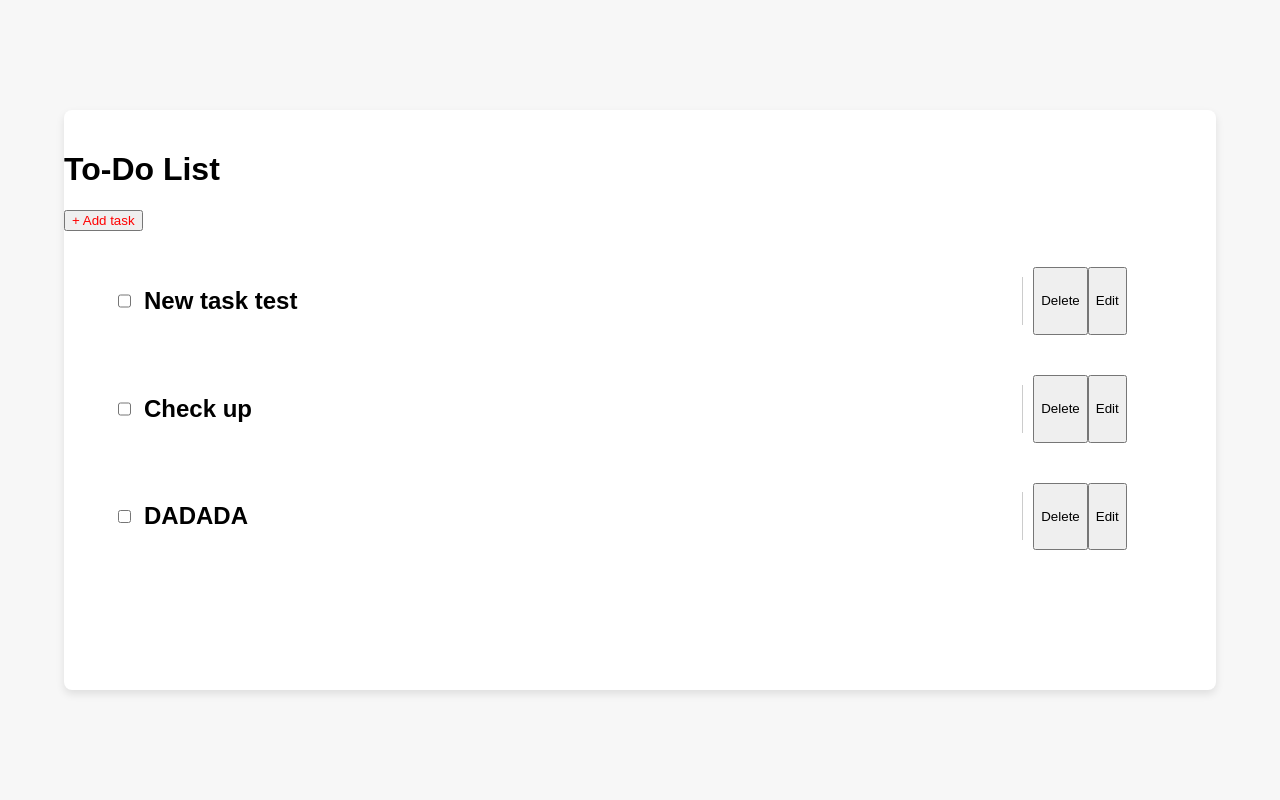
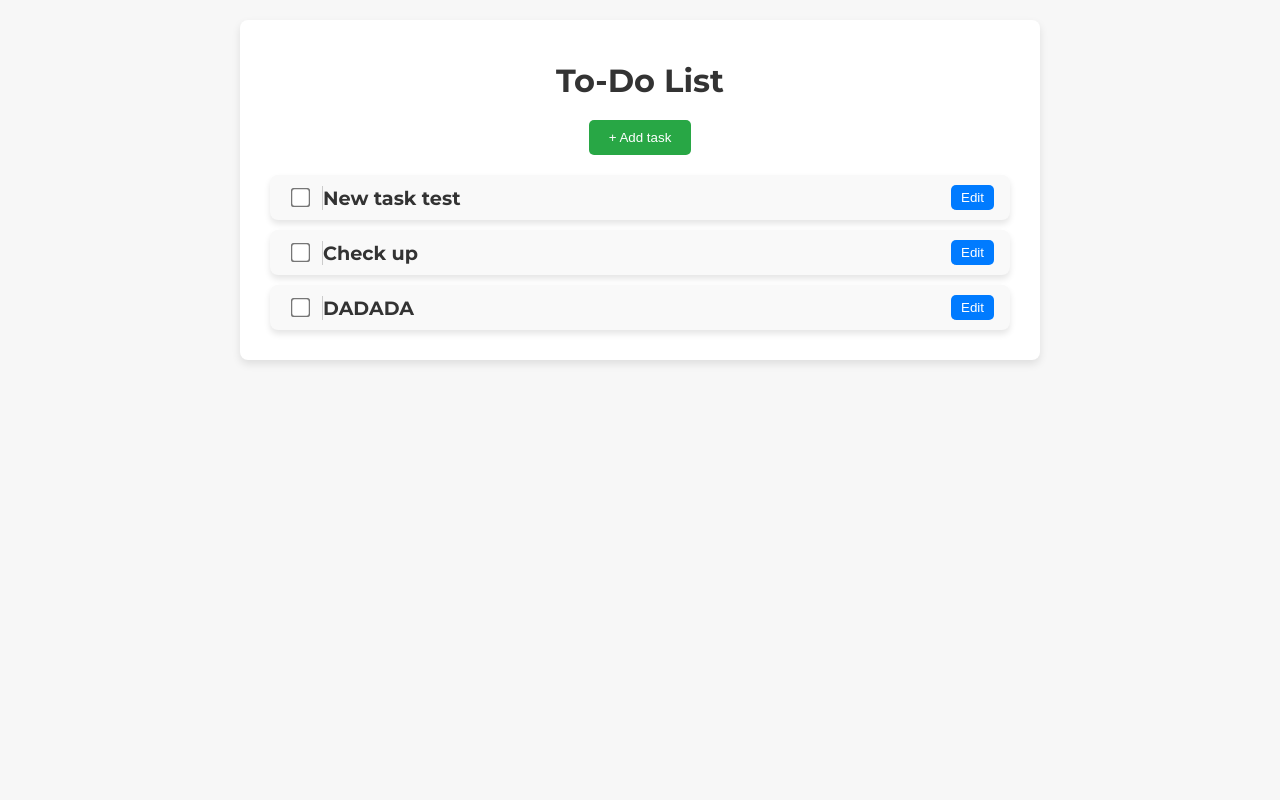
Before and after one commit to d0hnik/to-do-fast-api, a FastAPI app: page / in a window 1280 px wide. Run offline with FastAPI, Linux system fonts and the light colour scheme.

Commit message:
Added: - Deleting, editing and marking complete tasks - Some kind of design
ToDo:
- Add users login
- Database tweaks

```diff
--- a/database.py
+++ b/database.py
@@ -1,8 +1,7 @@
 from sqlalchemy import create_engine
-from sqlalchemy.ext.declarative import declarative_base
-from sqlalchemy.orm import sessionmaker
+from sqlalchemy.orm import declarative_base, sessionmaker
 
-SQLALCHEMY_DATABASE_URI = 'sqlite:///../task.db'
+SQLALCHEMY_DATABASE_URI = 'sqlite:///task.db'
 
 engine = create_engine(SQLALCHEMY_DATABASE_URI, echo=True)
 
--- a/main.py
+++ b/main.py
@@ -1,20 +1,20 @@
-from typing import List
-
 from fastapi import FastAPI, Depends, status, HTTPException, Request, Form
 from sqlalchemy.orm import Session
 from fastapi.templating import Jinja2Templates
+from fastapi.responses import RedirectResponse
 from fastapi.staticfiles import StaticFiles
 
 import models
-import schemas
+from database import engine, SessionLocal
 
-from database import engine, SessionLocal
+import logging
+
+logging.basicConfig(level=logging.INFO)
+logger = logging.getLogger(__name__)
 
 app = FastAPI()
 templates = Jinja2Templates(directory="templates")
 app.mount("/static", StaticFiles(directory="static"), name="static")
-
-models.Base.metadata.create_all(engine)
 
 
 def get_db():
@@ -32,23 +32,30 @@ def get_all_tasks(request: Request, db: Session = Depends(get_db)):
 
 
 @app.post("/add")
-def create_task(db: Session = Depends(get_db),
-                title: str = Form(...),
-                body: str = Form(...)):
+def create_task(db: Session = Depends(get_db), title: str = Form(...), body: str = Form(...)):
     new_task = models.Task(title=title, body=body)
     db.add(new_task)
     db.commit()
     db.refresh(new_task)
-    return new_task
+    return RedirectResponse(url="/", status_code=status.HTTP_303_SEE_OTHER)
 
 
 @app.post("/delete_task/{id}")
 def delete_task(id: int, db: Session = Depends(get_db)):
     task = db.query(models.Task).filter(models.Task.id == id).first()
     if not task:
-        raise HTTPException(status_code=status.HTTP_404_NOT_FOUND,
-                            detail=f"Cannot delete Blog with id {id}, because its not found")
-    else:
-        db.delete(task)
-        db.delete(task)
-        db.commit()
+        raise HTTPException(status_code=status.HTTP_404_NOT_FOUND, detail=f"Task with id {id} not found")
+    db.delete(task)
+    db.commit()
+    return RedirectResponse(url="/", status_code=status.HTTP_303_SEE_OTHER)
+
+
+@app.post("/edit")
+def edit_task(id: int = Form(...), title: str = Form(...), body: str = Form(...), db: Session = Depends(get_db)):
+    task = db.query(models.Task).filter(models.Task.id == id).first()
+    if not task:
+        raise HTTPException(status_code=status.HTTP_404_NOT_FOUND, detail=f"Task with id {id} not found")
+    task.title = title
+    task.body = body
+    db.commit()
+    return RedirectResponse(url="/", status_code=status.HTTP_303_SEE_OTHER)
--- a/static/css/styles.css
+++ b/static/css/styles.css
@@ -1,84 +1,216 @@
-/* styles.css */
+/* Importing fonts */
+@import url('https://fonts.googleapis.com/css2?family=Montserrat:wght@400;600;700&display=swap');
+@import url('https://fonts.googleapis.com/css2?family=Open+Sans:wght@400;600;700&display=swap');
 
 body {
-    font-family: 'Arial', sans-serif;
+    font-family: 'Montserrat', sans-serif;
     background-color: #f7f7f7;
+    margin: 0;
     display: flex;
     justify-content: center;
-    align-items: center;
-    height: 100vh;
-    margin: 0;
+    align-items: flex-start;
+    padding: 20px;
+    box-sizing: border-box;
 }
 
 .container {
     background-color: #ffffff;
     box-shadow: 0 4px 8px rgba(0, 0, 0, 0.1);
     border-radius: 8px;
-    padding-top: 20px;
-    width: 90%;
-    height: 70%;
+    padding: 20px 30px;
+    width: 100%;
+    max-width: 800px;
+    box-sizing: border-box;
 }
 
+h1 {
+    text-align: center;
+    color: #333;
+    margin-bottom: 20px;
+}
 
+.task-button {
+    display: block;
+    margin: 0 auto 20px;
+    background-color: #28a745;
+    color: white;
+    border: none;
+    padding: 10px 20px;
+    border-radius: 5px;
+    cursor: pointer;
+    transition: background-color 0.3s ease;
+}
 
+.task-button:hover {
+    background-color: #218838;
+}
+
+ul.todo-list {
+    list-style: none;
+    padding: 0;
+    margin: 0;
+}
+
+li.todo-item {
+    display: flex;
+    align-items: center;
+    justify-content: space-between;
+    padding: 10px 20px;
+    margin: 10px 0;
+    background-color: #f9f9f9;
+    border-radius: 8px;
+    box-shadow: 0 4px 6px rgba(0, 0, 0, 0.1);
+    transition: background-color 0.3s ease;
+}
+
+li.todo-item:hover {
+    background-color: #f0f0f0;
+}
+
+.deleteForm {
+    margin: 0;
+}
+
+.deleteCheckbox {
+    transform: scale(1.5);
+    margin-right: 15px;
+    cursor: pointer;
+}
+
+.todo-title {
+    font-size: 1.2em;
+    color: #333;
+    margin: 0;
+    flex-grow: 1;
+}
+
+.buttons {
+    display: flex;
+    align-items: center;
+}
+
+.edit-button {
+    background-color: #007bff;
+    color: #fff;
+    border: none;
+    border-radius: 5px;
+    padding: 5px 10px;
+    cursor: pointer;
+    transition: background-color 0.3s ease;
+}
+
+.edit-button:hover {
+    background-color: #0056b3;
+}
+
+/* Task Form Styles */
+.task-form {
+    display: none;
+    position: fixed;
+    top: 50%;
+    left: 50%;
+    transform: translate(-50%, -50%);
+    background-color: #fff;
+    box-shadow: 0 8px 16px rgba(0, 0, 0, 0.2);
+    padding: 20px;
+    border-radius: 10px;
+    z-index: 1001;
+    width: 320px;
+    font-family: 'Open Sans', sans-serif;
+}
+
+.task-form h3 {
+    margin-bottom: 20px;
+    font-size: 1.5em;
+    color: #333;
+}
+
+.task-form input[type="text"] {
+    width: calc(100% - 20px);
+    padding: 10px;
+    margin: 10px 0;
+    border: 1px solid #ccc;
+    border-radius: 5px;
+    font-size: 1em;
+}
+
+.task-form input.sendButton {
+    width: 100%;
+    padding: 10px;
+    margin-top: 20px;
+    background-color: #007bff;
+    color: #fff;
+    border: none;
+    border-radius: 5px;
+    font-size: 1em;
+    cursor: pointer;
+}
+
+.task-form input.sendButton:hover {
+    background-color: #0056b3;
+}
+
+.task-form button {
+    display: block;
+    width: 100%;
+    padding: 10px;
+    margin-top: 10px;
+    background-color: #dc3545;
+    color: #fff;
+    border: none;
+    border-radius: 5px;
+    font-size: 1em;
+    cursor: pointer;
+}
+
+.task-form button:hover {
+    background-color: #c82333;
+}
+
+/* Overlay for forms */
+.overlay {
+    display: none;
+    position: fixed;
+    top: 0;
+    left: 0;
+    width: 100%;
+    height: 100%;
+    background-color: rgba(0, 0, 0, 0.5);
+    z-index: 1000;
+    backdrop-filter: blur(5px);
+}
+
+/* Utility classes */
 .part {
     padding: 10px;
     display: flex;
 }
 
-
 .done {
-    align-content: center;
-    justify-content: center;
-    border-right: 1px solid #ccc;
+    margin-right: 15px;
 }
 
 .todo-title {
-    width: 80%;
+    width: 95%;
     height: 100%;
     display: flex;
     justify-content: left;
     border-right: 1px solid #ccc;
+    border-left: 1px solid #ccc;
 }
 
 .buttons {
-    width: 15%;
+    width: 5%;
+    display: flex;
+    justify-content: center;
 }
 
-
-
-
-
-
-.task-button {
-    color: red;
-    cursor: pointer;
-}
-
-.task-form {
-    display: none;
-    margin-top: 10px;
-    border: 1px solid #ccc;
-    padding: 20px;
-    border-radius: 5px;
-    width: 300px;
-}
-
-.task-form input, .task-form textarea {
-    width: 100%;
-    padding: 10px;
-    margin: 5px 0;
-}
-
-.task-form button {
+.sendButton {
     padding: 10px 20px;
-    background-color: #f00;
+    background-color: green;
     color: #fff;
     border: none;
     border-radius: 5px;
     cursor: pointer;
+    width: 50px;
 }
-
-li::marker {
-    content: "";
-}
--- a/static/js/scripts.js
+++ b/static/js/scripts.js
@@ -1,9 +1,38 @@
+document.querySelectorAll('.deleteCheckbox').forEach(function(checkbox) {
+    checkbox.addEventListener('change', function() {
+        if (this.checked) {
+            this.closest('.deleteForm').submit();
+        }
+    });
+});
+
 function showForm() {
     document.getElementById('taskForm').style.display = 'block';
+    document.querySelector('.container').classList.add('blur');
 }
 
 function hideForm() {
     document.getElementById('taskForm').style.display = 'none';
+    document.querySelector('.container').classList.remove('blur');
+}
+
+function showEdit(button) {
+    const taskItem = button.closest('.todo-item');
+    const taskId = taskItem.getAttribute('data-id');
+    const taskTitle = taskItem.getAttribute('data-title');
+    const taskBody = taskItem.getAttribute('data-body');
+
+    document.getElementById('editTaskId').value = taskId;
+    document.getElementById('taskTitleEdit').value = taskTitle;
+    document.getElementById('taskBodyEdit').value = taskBody;
+
+    document.getElementById('taskEdit').style.display = 'block';
+    document.querySelector('.container').classList.add('blur');
+}
+
+function hideEdit() {
+    document.getElementById('taskEdit').style.display = 'none';
+    document.querySelector('.container').classList.remove('blur');
 }
 
 function addTask() {
--- a/templates/index.html
+++ b/templates/index.html
@@ -10,35 +10,53 @@
     <div class="container">
         <h1>To-Do List</h1>
         <div>
-        <button class="task-button" onclick="showForm()">+ Add task</button>
+            <button class="task-button" onclick="showForm()">+ Add task</button>
         </div>
 
-        <div class="task-form" id="taskForm">
-            <h3>Lisa ülesanne</h3>
-            <form action="/add" method="post">
-                <label for="taskTitle"></label>
-                    <input type="text" id="taskTitle" name="title" placeholder="Ülesande pealkiri">
-
-                <label for="taskBody"></label>
-                    <input type="text" id="taskBody" placeholder="Kirjeldus" name="body">
-
-                <input type="submit" value="Lisa yl">
-            </form>
-            <button onclick="hideForm()">Tühista</button>
-        </div>
         <ul class="todo-list">
             {% for todo in todos %}
-            <li class="part todo-item">
-                <input type="checkbox" class="part done">
-                <h2 class="part todo-title"> {{ todo.title }} </h2>
-                <div class="part buttons">
-                    <button>Delete</button>
-                    <button>Edit</button>
+            <li class="todo-item" data-id="{{ todo.id }}" data-title="{{ todo.title }}" data-body="{{ todo.body }}">
+                <form action="/delete_task/{{ todo.id }}" method="post" class="deleteForm">
+                    <input type="checkbox" class="done deleteCheckbox" onchange="this.form.submit()">
+                </form>
+                <h2 class="todo-title">{{ todo.title }}</h2>
+                <div class="buttons">
+                    <button class="edit-button" onclick="showEdit(this)">Edit</button>
                 </div>
             </li>
             {% endfor %}
         </ul>
     </div>
-<script src="../static/js/scripts.js"></script>
+
+    <div class="task-form" id="taskForm">
+        <h3>Create new task</h3>
+        <form action="/add" method="post">
+            <label for="taskTitle">Task title</label>
+            <input type="text" id="taskTitle" name="title" placeholder="Title">
+
+            <label for="taskBody">Description</label>
+            <input type="text" id="taskBody" placeholder="Tasks description" name="body">
+            <input class="sendButton" type="submit" value="Add new task">
+        </form>
+        <button onclick="hideForm()">Cancel</button>
+    </div>
+
+    <div class="task-form" id="taskEdit">
+        <h3>Muuda ülesanne</h3>
+        <form id="editForm" action="/edit" method="post">
+            <input type="hidden" id="editTaskId" name="id">
+
+            <label for="taskTitleEdit">Pealkiri</label>
+            <input type="text" id="taskTitleEdit" name="title" placeholder="Ülesande pealkiri">
+
+            <label for="taskBodyEdit">Kirjeldus</label>
+            <input type="text" id="taskBodyEdit" placeholder="Kirjeldus" name="body">
+
+            <input class="sendButton" type="submit" value="Muuda yl">
+        </form>
+        <button onclick="hideEdit()">Tühista</button>
+    </div>
+
+    <script src="../static/js/scripts.js"></script>
 </body>
 </html>
```
Also changed, not shown: models.py (+9 -3 lines), task.db.
